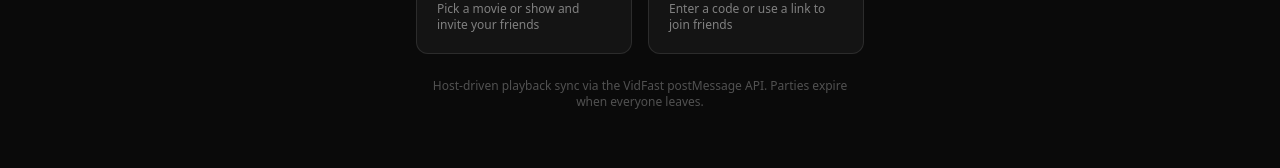
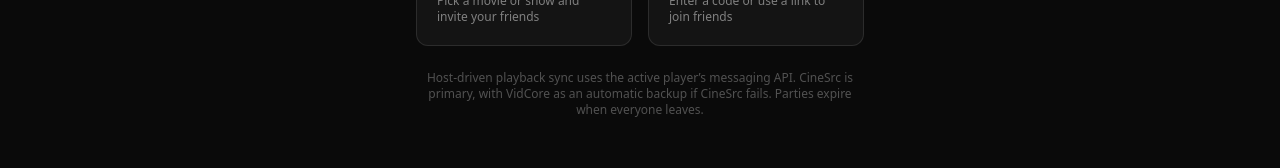
Before and after one commit to royverse69/royversemoviez, a React (Vite) app: page /party in a window 1280 px wide. Shown: the part 520-688 px from the top of the page. Built offline with nearby package versions, Linux system fonts and the light colour scheme; no server answers.

Commit message:
Update watch party provider description

```diff
--- a/src/pages/WatchPartyPage.jsx
+++ b/src/pages/WatchPartyPage.jsx
@@ -51,8 +51,7 @@ export default function WatchPartyPage() {
         </div>
 
         <p className="mt-6 text-xs text-mist/60">
-          Host-driven playback sync via the VidFast postMessage API. Parties expire when everyone
-          leaves.
+          Host-driven playback sync uses the active player’s messaging API. CineSrc is primary, with VidCore as an automatic backup if CineSrc fails. Parties expire when everyone leaves.
         </p>
       </div>
 
```
